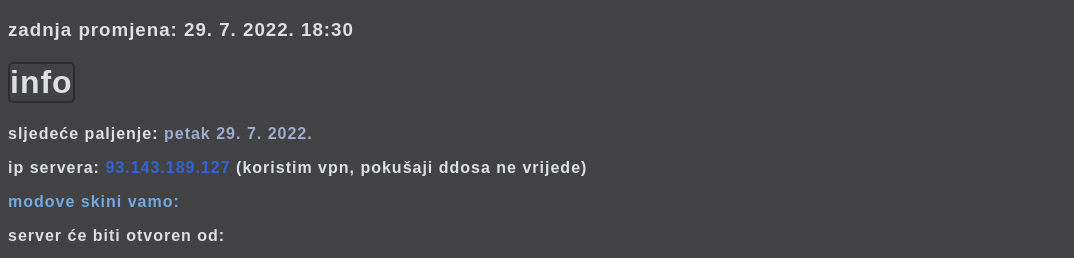
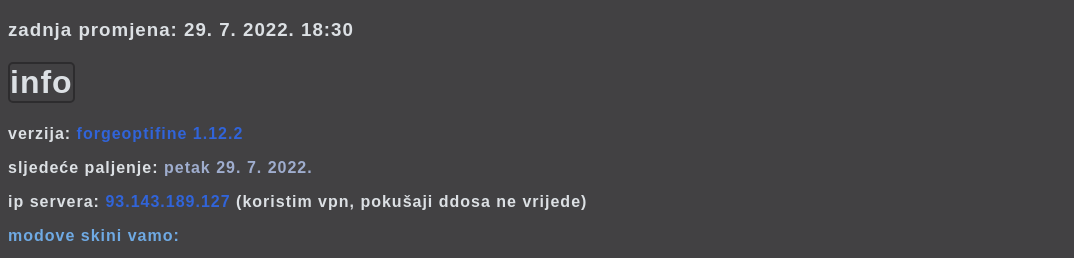
Before and after one commit to smp-pakrac/smp-pakrac.github.io, a website: page index.html in a window 1280 px wide. Shown: the top 258 px of the page, without its empty margins (0-1074 px from the left). Drawn offline with Linux system fonts and the light colour scheme.

Commit message:
Update index.html

```diff
--- a/index.html
+++ b/index.html
@@ -13,6 +13,9 @@
 		<div id="info">
 			<h3>zadnja promjena: 29. 7. 2022. 18:30</h3>
 			<h1>INFO</h1>
+			<p>
+				verzija: <span style="color: #3164d9"><b>ForgeOptifine 1.12.2</b></span>
+			</p>
 			<p>
 				sljedeće paljenje: <span style="color: #9fadce">petak 29. 7. 2022.</span>
 			</p>
```
